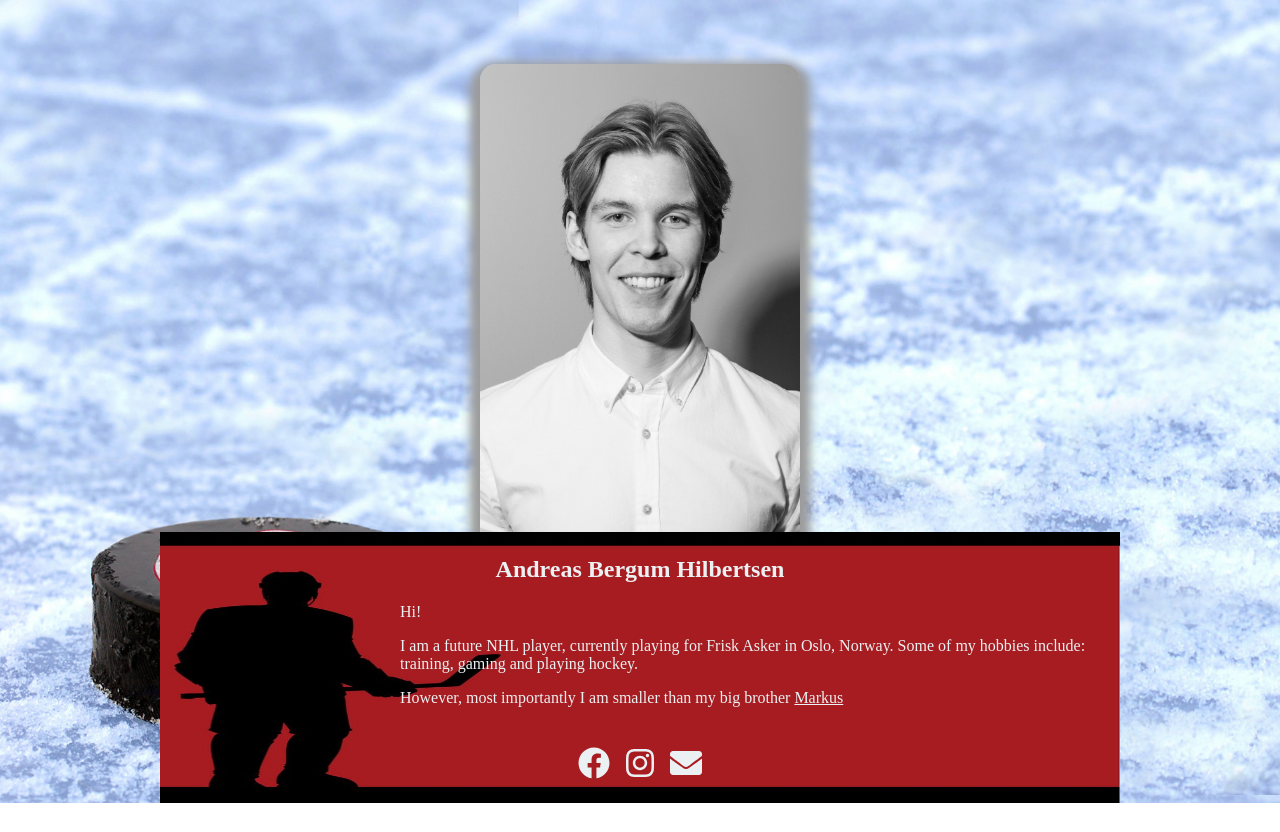
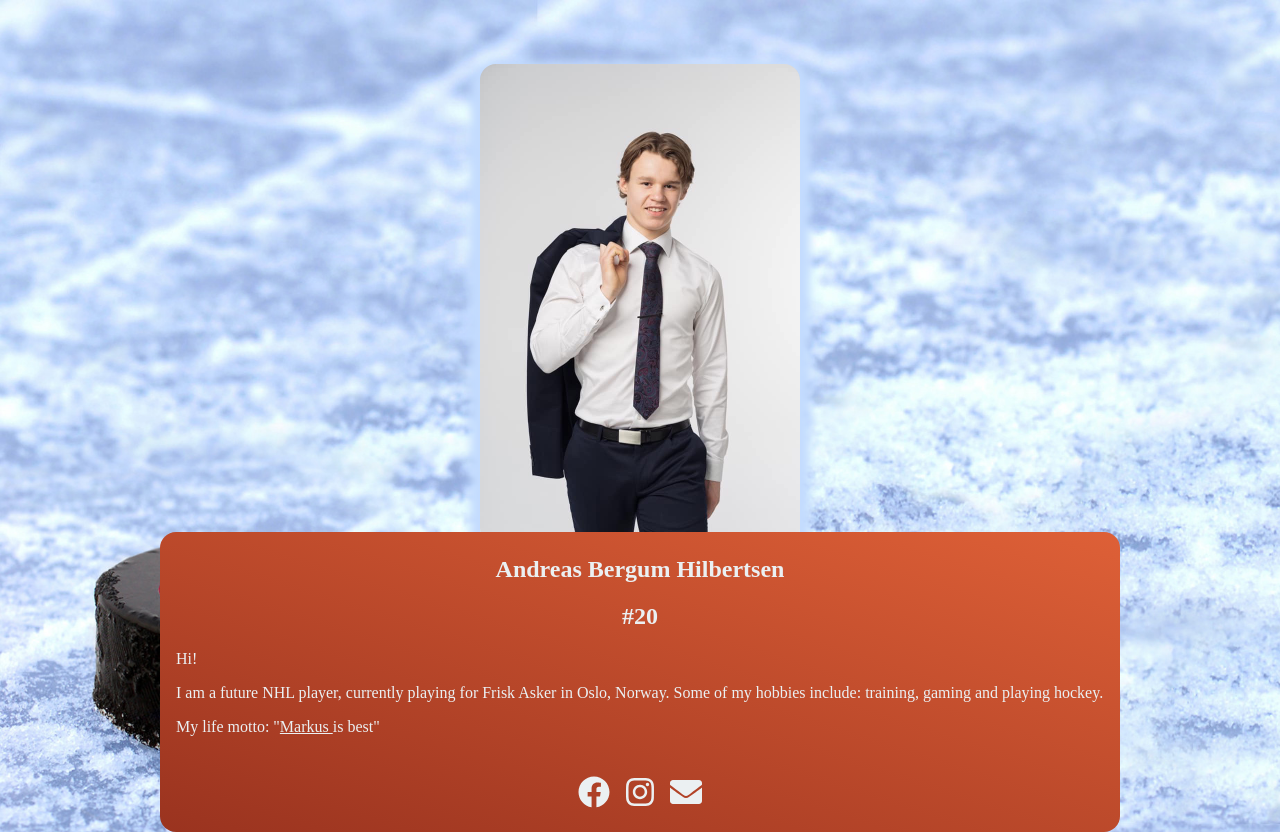
Before and after one commit to markhilb/hilbertsen.com, an Angular app: page /andreas in a window 1280 px wide. Before the commit the page ends 803 px from the top, so only its background shows below. Built offline with nearby package versions, Linux system fonts and the light colour scheme.

Commit message:
Style card & profile picture

```diff
--- a/src/app/pages/andreas-profile-page/andreas-profile-page.component.html
+++ b/src/app/pages/andreas-profile-page/andreas-profile-page.component.html
@@ -1,20 +1,23 @@
 <div class="page">
   <div class="profile-pic">
-    <img src="/assets/markus.jpeg" />
+    <img src="/assets/andreas.jpg" />
   </div>
   <div class="info-box">
     <h2 class="name">Andreas Bergum Hilbertsen</h2>
+    <h2 class="number">#20</h2>
     <div class="description">
       <p>Hi!</p>
       <p>
         I am a future NHL player, currently playing for Frisk Asker in Oslo,
         Norway. Some of my hobbies include: training, gaming and playing hockey.
       </p>
+      <!-- prettier-ignore -->
       <p>
-        However, most importantly I am smaller than my big brother
-        <a href="https://www.hilbertsen.com" style="text-decoration: underline">
-          Markus
+        My life motto: "<a
+          href="https://www.hilbertsen.com" style="text-decoration: underline"
+          >Markus
         </a>
+        is best"
       </p>
     </div>
     <div class="links">
--- a/src/app/pages/andreas-profile-page/andreas-profile-page.component.scss
+++ b/src/app/pages/andreas-profile-page/andreas-profile-page.component.scss
@@ -2,7 +2,8 @@
   background-image: url('/assets/hockey.jpg');
   background-repeat: no-repeat;
   background-size: cover;
-  min-height: fit-content;
+  height: fit-content;
+  min-height: 100%;
 }
 
 .profile-pic {
@@ -15,22 +16,19 @@
     max-height: 60vh;
     margin: auto;
     border-radius: 1em;
-    box-shadow: 0px 8px 10px 10px #9b9b9b;
+    box-shadow: 0px 8px 10px 10px #c4dcfe;
   }
 }
 
 .info-box {
-  background-image: url('/assets/andreas-card.jpg');
-  background-size: 100% 100%;
-  // background-size: contain;
-  background-repeat: no-repeat;
+  background-image: linear-gradient(to top right, #9a331f, #de6037);
   position: relative;
   z-index: 2;
+  width: 80%;
+  max-width: 60em;
   margin: auto;
   margin-top: -2em;
-  // width: 40em;
-  // height: 20em;
-  max-width: 60em;
+  border-radius: 1em;
   color: #ebf0f2;
 }
 
@@ -39,8 +37,12 @@
   text-align: center;
 }
 
+.number {
+  text-align: center;
+}
+
 .description {
-  margin-left: 25%;
+  margin: auto 1em;
 }
 
 .links {
```
Also changed, not shown: src/assets/andreas-card.jpg (deleted), src/assets/andreas.jpg (added).
